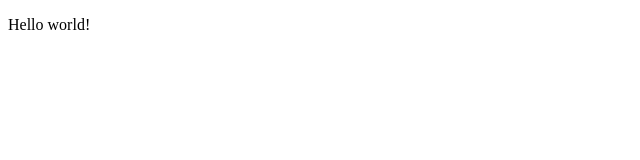
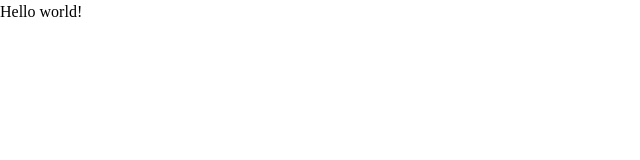
Before and after one commit to KingsleyUdegbunam/Bill-Forge, a React (Vite) app: page / in a window 1280 px wide. Shown: the top 160 px of the page, without its empty margins (0-640 px from the left). Built offline with nearby package versions, Linux system fonts and the light colour scheme.

Commit message:
style: add CSS reset

```diff
--- a/src/index.css
+++ b/src/index.css
@@ -0,0 +1,75 @@
+/* 1. Use a more-intuitive box-sizing model */
+*,
+*::before,
+*::after {
+  box-sizing: border-box;
+}
+
+/* 2. Remove default margin */
+*:not(dialog) {
+  margin: 0;
+}
+
+/* 3. Enable keyword animations */
+@media (prefers-reduced-motion: no-preference) {
+  html {
+    interpolate-size: allow-keywords;
+  }
+}
+
+body {
+  /* 4. Increase line-height */
+  line-height: 1.5;
+  /* 5. Improve text rendering */
+  -webkit-font-smoothing: antialiased;
+}
+
+/* 6. Improve media defaults */
+img,
+picture,
+video,
+canvas,
+svg {
+  display: block;
+  max-width: 100%;
+}
+
+/* 7. Inherit fonts for form controls */
+input,
+button,
+textarea,
+select {
+  font: inherit;
+}
+
+/* 8. Avoid text overflows */
+p,
+h1,
+h2,
+h3,
+h4,
+h5,
+h6 {
+  overflow-wrap: break-word;
+}
+
+/* 9. Improve line wrapping */
+p {
+  text-wrap: pretty;
+}
+h1,
+h2,
+h3,
+h4,
+h5,
+h6 {
+  text-wrap: balance;
+}
+
+/*
+  10. Create a root stacking context
+*/
+#root,
+#__next {
+  isolation: isolate;
+}
```
